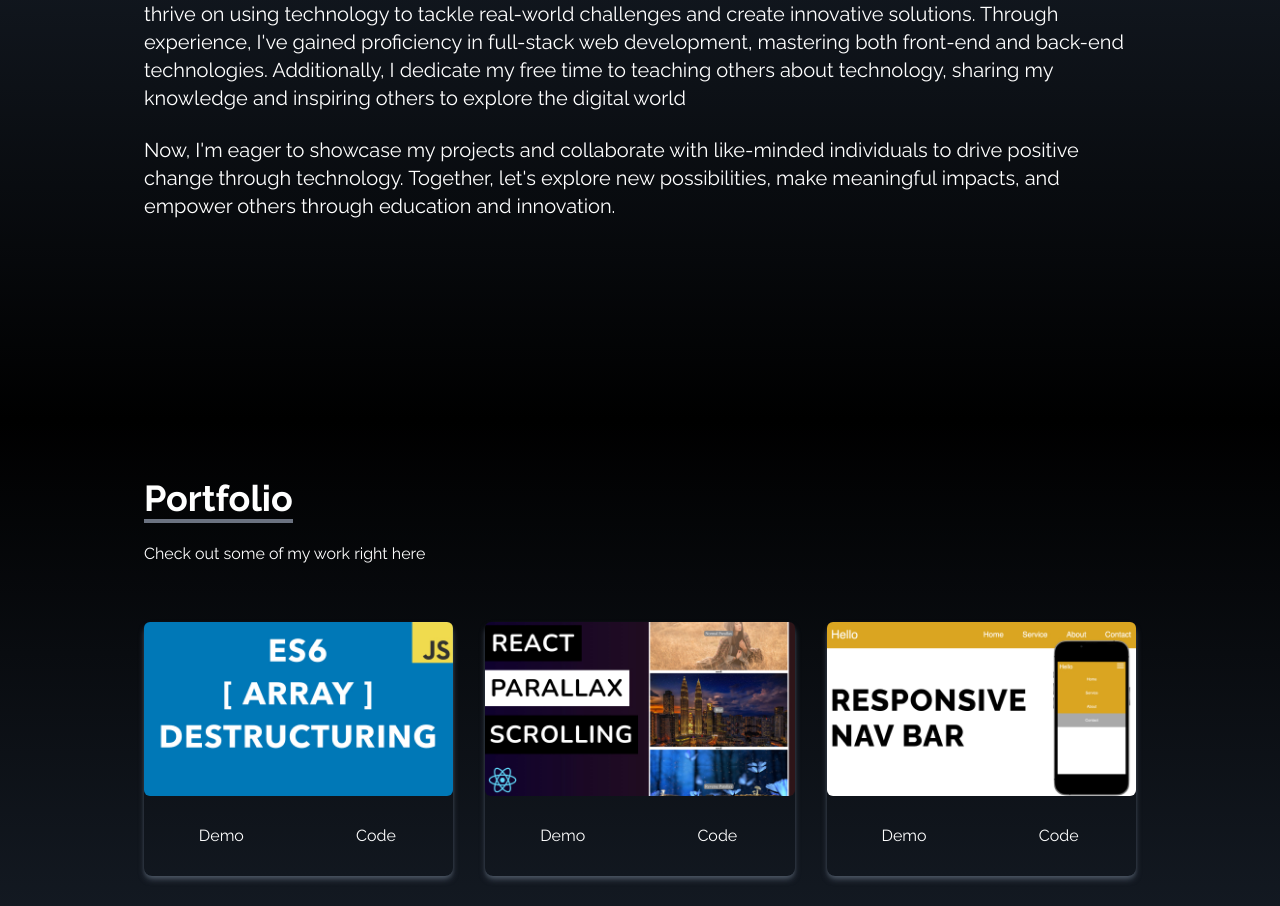
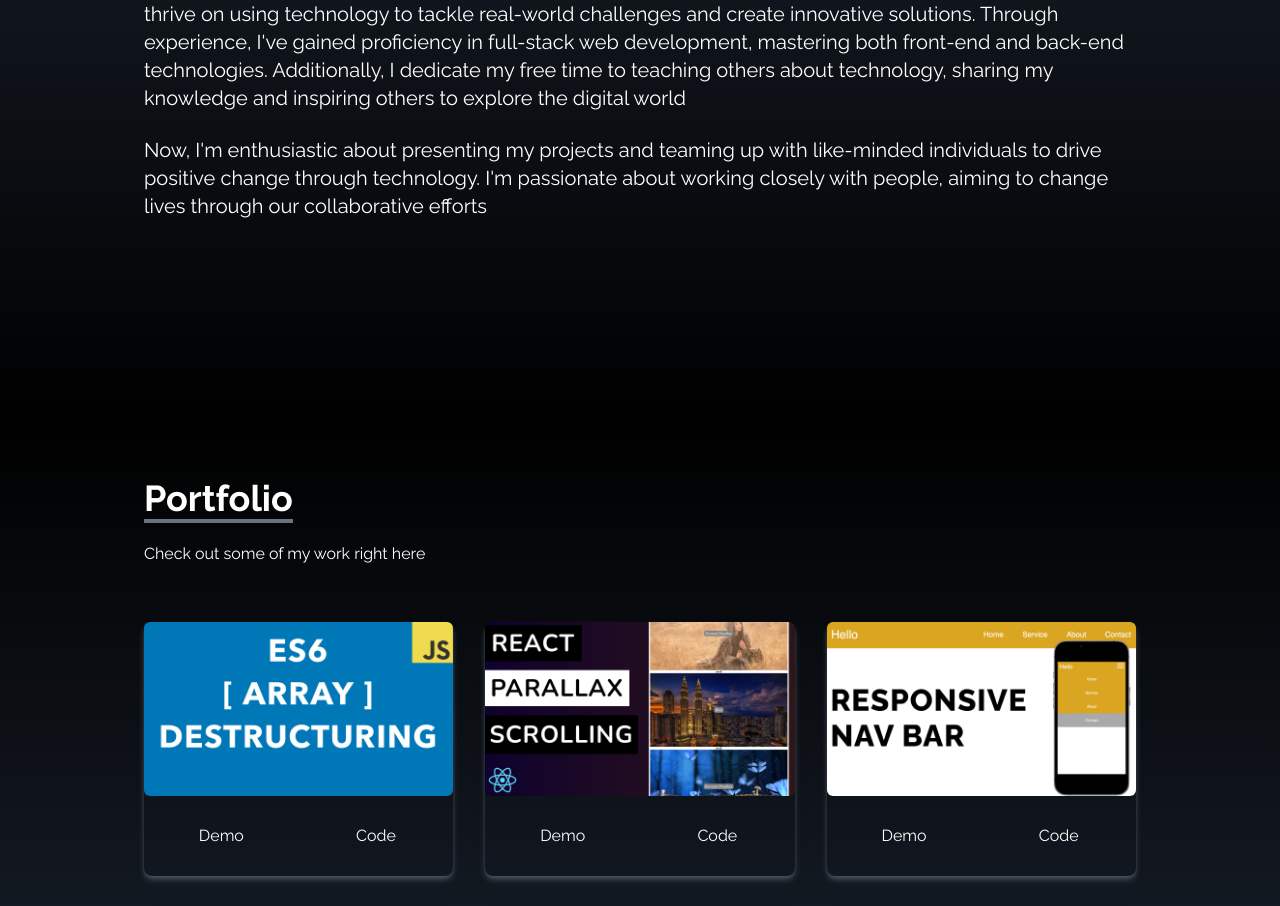
Before and after one commit to natividad2019/PersonalPortFoilio, a React (Create React App) app: page / in a window 1280 px wide. Shown: the part 1180-2086 px from the top of the page. Built offline with nearby package versions, Linux system fonts and the light colour scheme.

Commit message:
added the other statement and modified slightly

```diff
--- a/src/components/About.jsx
+++ b/src/components/About.jsx
@@ -23,10 +23,10 @@ const About = () => {
         </p>
         <br />
         <p className="text-xl">
-          Now, I'm eager to showcase my projects and collaborate with
+          Now, I'm enthusiastic about presenting my projects and teaming up with
           like-minded individuals to drive positive change through technology.
-          Together, let's explore new possibilities, make meaningful impacts,
-          and empower others through education and innovation.
+          I'm passionate about working closely with people, aiming to change
+          lives through our collaborative efforts
         </p>
       </div>
     </div>
```
